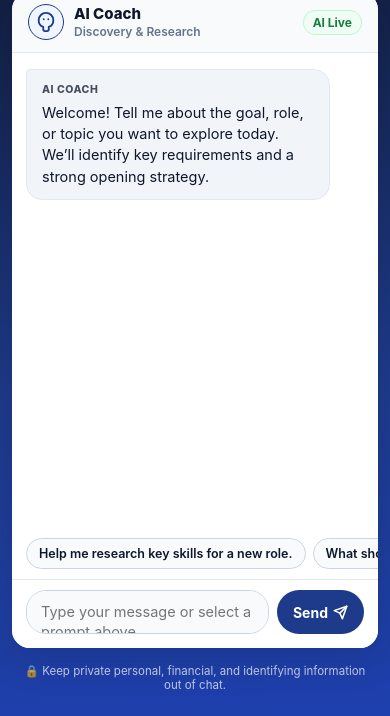
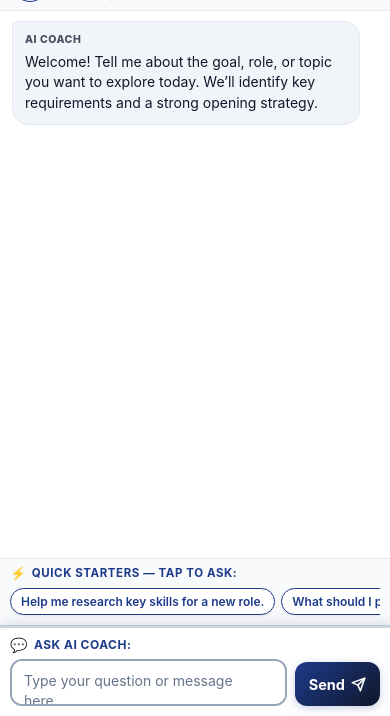
Before and after one commit to robbagley-afk/gemini-coaching-agent-starter, a plain HTML site: page static/index.html in a window 390 px wide. Shown: the part 128-844 px from the top of the page. Drawn offline with Linux system fonts and the light colour scheme.

Commit message:
Mobile-first UX: above-the-fold starters, obvious typing dock, and top-of-response scrolling

```diff
--- a/static/app.js
+++ b/static/app.js
@@ -205,10 +205,16 @@ function addMessage(role, text, responseId = null, questionText = '') {
 
   messagesEl.appendChild(item);
 
-  // Smooth scroll
+  // Requirement: When AI responds, ensure the TOP of the response is shown rather than the bottom!
   requestAnimationFrame(() => {
-    messagesEl.scrollTop = messagesEl.scrollHeight;
-    item.scrollIntoView({ behavior: 'smooth', block: 'nearest' });
+    if (role === 'assistant') {
+      const targetTop = Math.max(0, item.offsetTop - 8);
+      messagesEl.scrollTo({ top: targetTop, behavior: 'smooth' });
+      item.scrollIntoView({ behavior: 'smooth', block: 'start' });
+    } else {
+      messagesEl.scrollTop = messagesEl.scrollHeight;
+      item.scrollIntoView({ behavior: 'smooth', block: 'nearest' });
+    }
   });
 }
 
@@ -244,9 +250,8 @@ function setMode(modeKey) {
     btn.type = 'button';
     btn.textContent = promptText;
     btn.addEventListener('click', () => {
-      inputEl.value = promptText;
-      inputEl.focus();
-      autoGrowInput();
+      inputEl.value = '';
+      submitMessage(promptText);
     });
     suggestionsEl.appendChild(btn);
   });
@@ -292,9 +297,9 @@ async function submitMessage(message) {
 }
 
 function autoGrowInput() {
-  inputEl.style.height = '44px';
-  if (inputEl.scrollHeight > 44) {
-    inputEl.style.height = `${Math.min(inputEl.scrollHeight, 90)}px`;
+  inputEl.style.height = '48px';
+  if (inputEl.scrollHeight > 48) {
+    inputEl.style.height = `${Math.min(inputEl.scrollHeight, 110)}px`;
   }
 }
 
@@ -304,7 +309,7 @@ formEl.addEventListener('submit', async (e) => {
   const msg = inputEl.value.trim();
   if (!msg) return;
   inputEl.value = '';
-  inputEl.style.height = '44px';
+  inputEl.style.height = '48px';
   await submitMessage(msg);
 });
 
--- a/static/index.html
+++ b/static/index.html
@@ -61,19 +61,28 @@
           <!-- Message Transcript -->
           <div id="messages" class="messages"></div>
 
-          <!-- Clickable Suggested Prompts -->
+          <!-- Clickable Suggested Prompts (Key Interaction Starters) -->
           <div class="suggestions-wrap">
+            <div class="suggestions-header">
+              <span class="suggestions-icon" aria-hidden="true">⚡</span>
+              <span>Quick Starters — tap to ask:</span>
+            </div>
             <div class="suggestions" id="suggestions"></div>
           </div>
 
           <!-- Input Composer Form -->
           <form id="chat-form" class="composer">
-            <label class="sr-only" for="message-input">Message the coach</label>
-            <textarea id="message-input" rows="1" placeholder="Type your message or select a prompt above..."></textarea>
-            <button type="submit" aria-label="Send message" id="send-button">
-              <span>Send</span>
-              <svg width="15" height="15" viewBox="0 0 24 24" fill="none" stroke="currentColor" stroke-width="2.5" stroke-linecap="round" stroke-linejoin="round" aria-hidden="true"><line x1="22" y1="2" x2="11" y2="13"/><polygon points="22 2 15 22 11 13 2 9 22 2"/></svg>
-            </button>
+            <label class="composer-label" for="message-input">
+              <span class="composer-label-icon" aria-hidden="true">💬</span>
+              <span>Ask AI Coach:</span>
+            </label>
+            <div class="composer-row">
+              <textarea id="message-input" rows="1" placeholder="Type your question or message here..."></textarea>
+              <button type="submit" aria-label="Send message" id="send-button">
+                <span>Send</span>
+                <svg width="15" height="15" viewBox="0 0 24 24" fill="none" stroke="currentColor" stroke-width="2.5" stroke-linecap="round" stroke-linejoin="round" aria-hidden="true"><line x1="22" y1="2" x2="11" y2="13"/><polygon points="22 2 15 22 11 13 2 9 22 2"/></svg>
+              </button>
+            </div>
           </form>
         </section>
       </main>
--- a/static/styles.css
+++ b/static/styles.css
@@ -25,18 +25,22 @@
 html, body {
   margin: 0;
   padding: 0;
-  min-height: 100vh;
+  height: 100vh;
+  height: 100dvh;
   background: var(--primary-deep);
   background: linear-gradient(175deg, var(--primary-deep) 0%, var(--primary) 60%, #1e40af 100%);
   color: var(--paper);
+  overflow: hidden;
 }
 
 .app-container {
   display: flex;
   flex-direction: column;
-  min-height: 100vh;
+  height: 100vh;
+  height: 100dvh;
   max-width: 860px;
   margin: 0 auto;
+  overflow: hidden;
 }
 
 /* Header */
@@ -166,6 +170,8 @@ html, body {
   display: flex;
   flex-direction: column;
   padding: 0 12px;
+  min-height: 0;
+  overflow: hidden;
 }
 
 /* Coach Chat Panel */
@@ -178,16 +184,17 @@ html, body {
   border-radius: 18px;
   box-shadow: var(--shadow);
   overflow: hidden;
-  min-height: 480px;
+  min-height: 0;
 }
 
 .coach-head {
   display: flex;
   align-items: center;
   gap: 10px;
-  padding: 12px 16px;
+  padding: 10px 16px;
   border-bottom: 1px solid var(--line);
   background: #f8fafc;
+  flex-shrink: 0;
 }
 
 .coach-avatar {
@@ -234,11 +241,10 @@ html, body {
 /* Messages */
 .messages {
   flex: 1;
-  min-height: 260px;
-  max-height: calc(100vh - 290px);
+  min-height: 0;
   overflow-y: auto;
   -webkit-overflow-scrolling: touch;
-  padding: 16px 14px;
+  padding: 14px;
   display: flex;
   flex-direction: column;
   gap: 12px;
@@ -279,96 +285,157 @@ html, body {
   opacity: 0.75;
 }
 
-/* Suggested Prompts */
+/* Suggested Prompts (Key Interaction Starters) */
 .suggestions-wrap {
-  padding: 4px 14px 10px;
-  overflow-x: auto;
-  -webkit-overflow-scrolling: touch;
+  padding: 8px 14px 10px;
+  background-color: #f8fafc;
+  border-top: 1.5px solid #e2e8f0;
+  border-bottom: 1px solid #cbd5e1;
+  flex-shrink: 0;
+}
+
+.suggestions-header {
+  display: flex;
+  align-items: center;
+  gap: 5px;
+  font-size: 11.5px;
+  font-weight: 700;
+  color: var(--primary);
+  text-transform: uppercase;
+  letter-spacing: 0.05em;
+  margin-bottom: 7px;
+}
+
+.suggestions-header .suggestions-icon {
+  font-size: 13px;
+  color: var(--accent-gold);
 }
 
 .suggestions {
   display: flex;
-  gap: 7px;
-  flex-wrap: nowrap;
+  flex-wrap: wrap;
+  gap: 6px;
+  max-height: 100px;
+  overflow-y: auto;
 }
 
 .suggestions button {
-  border: 1px solid #cbd5e1;
-  border-radius: 16px;
-  background: #f8fafc;
-  color: var(--primary-deep);
-  padding: 7px 12px;
+  border: 1.5px solid var(--primary);
+  border-radius: 20px;
+  background: #ffffff;
+  color: var(--primary);
+  padding: 6px 12px;
   font: inherit;
   font-size: 12.5px;
   font-weight: 600;
-  white-space: nowrap;
-  flex-shrink: 0;
   cursor: pointer;
-  transition: background 0.15s ease, border-color 0.15s ease;
+  transition: all 0.15s ease;
+  box-shadow: 0 1px 3px rgba(15, 23, 42, 0.08);
+  white-space: normal;
+  display: inline-flex;
+  align-items: center;
+  gap: 6px;
 }
 
 .suggestions button:hover, .suggestions button:active {
-  background: #eff6ff;
-  border-color: var(--primary);
+  background: var(--primary);
+  color: #ffffff;
+  box-shadow: 0 2px 6px rgba(15, 23, 42, 0.22);
+  transform: translateY(-1px);
 }
 
-/* Composer Form */
+/* Composer Form (Obvious, Visible, High-Contrast Area to Type) */
 .composer {
   display: flex;
+  flex-direction: column;
+  gap: 6px;
+  padding: 10px 14px 12px;
+  border-top: 2px solid #cbd5e1;
+  box-shadow: 0 -4px 18px rgba(15, 23, 42, 0.08);
+  background: #ffffff;
+  flex-shrink: 0;
+  position: relative;
+  z-index: 10;
+}
+
+.composer-label {
+  display: flex;
+  align-items: center;
+  gap: 6px;
+  font-size: 12px;
+  font-weight: 700;
+  color: var(--primary);
+  text-transform: uppercase;
+  letter-spacing: 0.04em;
+  cursor: pointer;
+}
+
+.composer-label-icon {
+  font-size: 14px;
+}
+
+.composer-row {
+  display: flex;
+  gap: 8px;
   align-items: flex-end;
-  gap: 8px;
-  padding: 10px 14px 14px;
-  border-top: 1px solid var(--line);
-  background: #ffffff;
 }
 
 textarea#message-input {
   flex: 1;
-  height: 44px;
-  min-height: 44px;
-  max-height: 90px;
-  padding: 11px 14px;
-  border: 1.5px solid #cbd5e1;
-  border-radius: 20px;
+  font-family: inherit;
+  font-size: 1rem; /* 16px ensures mobile browsers do not auto-zoom on focus */
+  padding: 12px 14px;
+  border: 2px solid #94a3b8;
+  border-radius: 12px;
+  resize: none;
+  min-height: 48px;
+  max-height: 110px;
+  line-height: 1.45;
+  outline: none;
+  background-color: #ffffff;
   color: var(--ink);
-  font: inherit;
-  font-size: 14.5px;
-  line-height: 1.35;
-  resize: none;
-  background: #f8fafc;
+  transition: border-color 0.2s ease, box-shadow 0.2s ease;
 }
 
 textarea#message-input:focus {
-  outline: none;
   border-color: var(--primary);
-  background: #ffffff;
-  box-shadow: 0 0 0 3px rgba(30, 58, 138, 0.15);
+  box-shadow: 0 0 0 3px rgba(30, 58, 138, 0.18);
+  background-color: #ffffff;
+}
+
+textarea#message-input::placeholder {
+  color: #64748b;
+  font-size: 14px;
 }
 
 .composer button {
-  height: 44px;
-  padding: 0 16px;
+  height: 48px;
+  padding: 0 18px;
   border: 0;
-  border-radius: 22px;
-  background: var(--primary);
+  border-radius: 12px;
+  background: linear-gradient(135deg, var(--primary) 0%, var(--primary-deep) 100%);
   color: #ffffff;
   font: inherit;
-  font-size: 14px;
+  font-size: 14.5px;
   font-weight: 700;
   cursor: pointer;
   display: inline-flex;
   align-items: center;
-  gap: 5px;
+  justify-content: center;
+  gap: 6px;
   flex-shrink: 0;
-  transition: background 0.15s ease, transform 0.1s ease;
+  box-shadow: 0 2px 8px rgba(30, 58, 138, 0.25);
+  transition: background 0.15s ease, transform 0.1s ease, box-shadow 0.15s ease;
 }
 
 .composer button:hover {
   background: var(--primary-darker);
+  transform: translateY(-1px);
+  box-shadow: 0 4px 12px rgba(30, 58, 138, 0.3);
 }
 
 .composer button:active {
-  transform: scale(0.97);
+  transform: translateY(0);
 }
 
 .sr-only {
@@ -580,3 +647,89 @@ textarea#message-input:focus {
     scroll-behavior: auto !important;
   }
 }
+
+/* Mobile-First Responsive Adjustments */
+@media (max-width: 640px) {
+  .app-container {
+    height: 100dvh;
+    max-width: 100%;
+  }
+  .topbar {
+    padding: 8px 12px 6px;
+  }
+  .brand {
+    font-size: 17px;
+  }
+  .brand-sub {
+    display: none;
+  }
+  .step-nav {
+    padding: 4px 8px 6px;
+  }
+  .step-btn {
+    height: 34px;
+    padding: 2px 2px;
+  }
+  .step-text {
+    display: none;
+  }
+  .step-num {
+    width: 22px;
+    height: 22px;
+    min-width: 22px;
+    font-size: 12px;
+  }
+  .main-content {
+    padding: 0;
+  }
+  .coach-panel {
+    border-radius: 0;
+    box-shadow: none;
+  }
+  .coach-head {
+    padding: 8px 12px;
+  }
+  .messages {
+    padding: 10px 12px;
+    gap: 10px;
+  }
+  .message {
+    max-width: 95%;
+    padding: 10px 12px;
+    font-size: 14px;
+  }
+  .suggestions-wrap {
+    padding: 6px 10px 8px;
+  }
+  .suggestions {
+    flex-wrap: nowrap;
+    overflow-x: auto;
+    -webkit-overflow-scrolling: touch;
+    scrollbar-width: none;
+    padding-bottom: 2px;
+  }
+  .suggestions::-webkit-scrollbar {
+    display: none;
+  }
+  .suggestions button {
+    padding: 5px 10px;
+    font-size: 12px;
+    white-space: nowrap;
+  }
+  .composer {
+    padding: 8px 10px 10px;
+    box-shadow: 0 -3px 12px rgba(15, 23, 42, 0.12);
+  }
+  .composer textarea#message-input {
+    font-size: 1rem;
+    padding: 10px 12px;
+    min-height: 44px;
+  }
+  .composer button {
+    height: 44px;
+    padding: 0 14px;
+  }
+  .app-footer {
+    display: none;
+  }
+}
```
